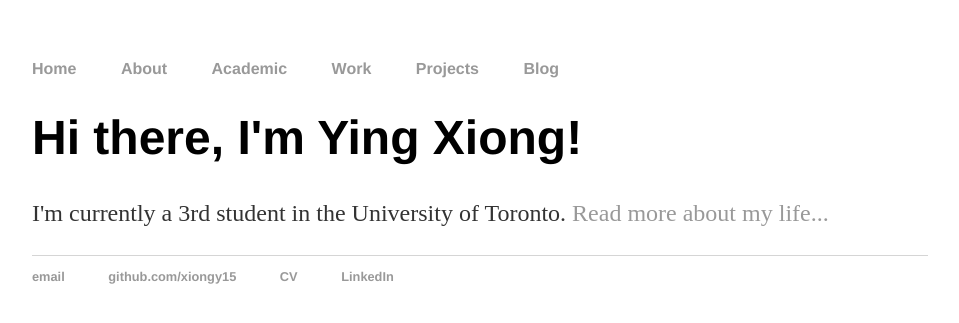
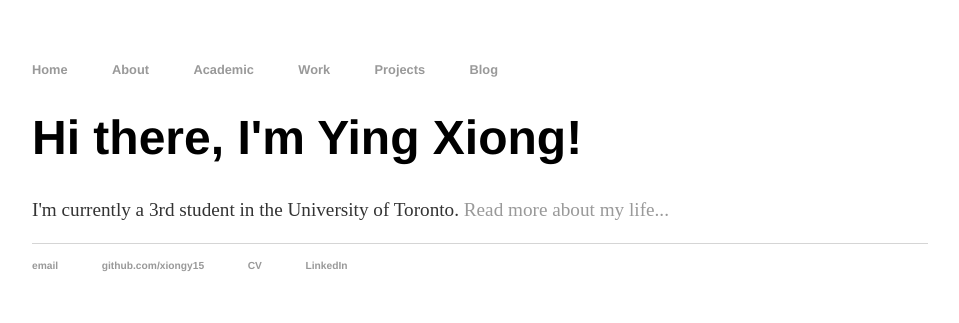
Before and after one commit to xiongy15/xiongy15.github.io, a Jekyll site: the page built from index.html, in a window 1280 px wide. Shown: the top 323 px of the page, without its empty margins (160-1119 px from the left). Built offline with Jekyll 4.4.1, drawn with Linux system fonts in a browser that asks for light colours.

Commit message:
Update main.css

```diff
--- a/css/main.css
+++ b/css/main.css
@@ -24,12 +24,17 @@ h1 {
     font-family:'Helvetica', 'Arial', 'Sans-Serif';
 }
 p {
-    font-size: 1.5em;
+    font-size: 1.2em;
     line-height: 1.4em;
     color: #333;
 }
 b {
     font-size: 1em;
+    line-height: 1em;
+    color: #333;
+}
+li {
+    font-size: 0.8em;
     line-height: 1em;
     color: #333;
 }
```
